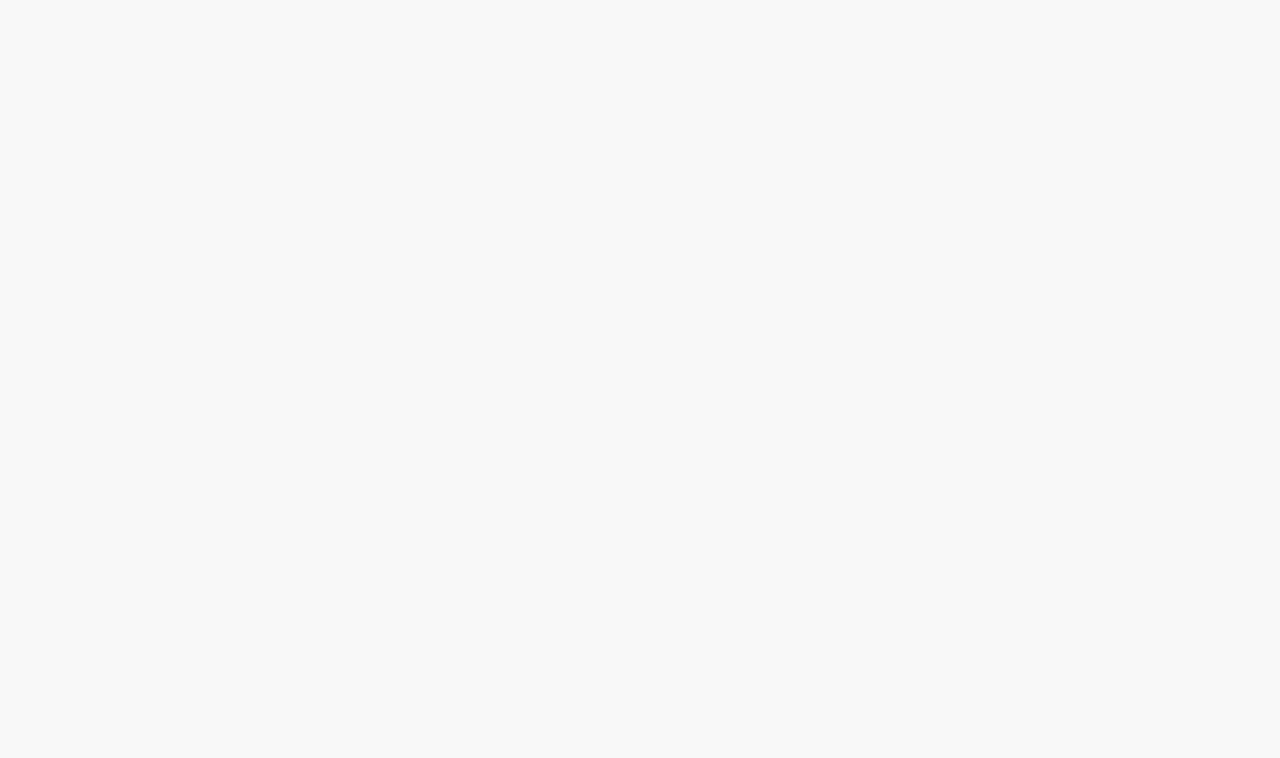
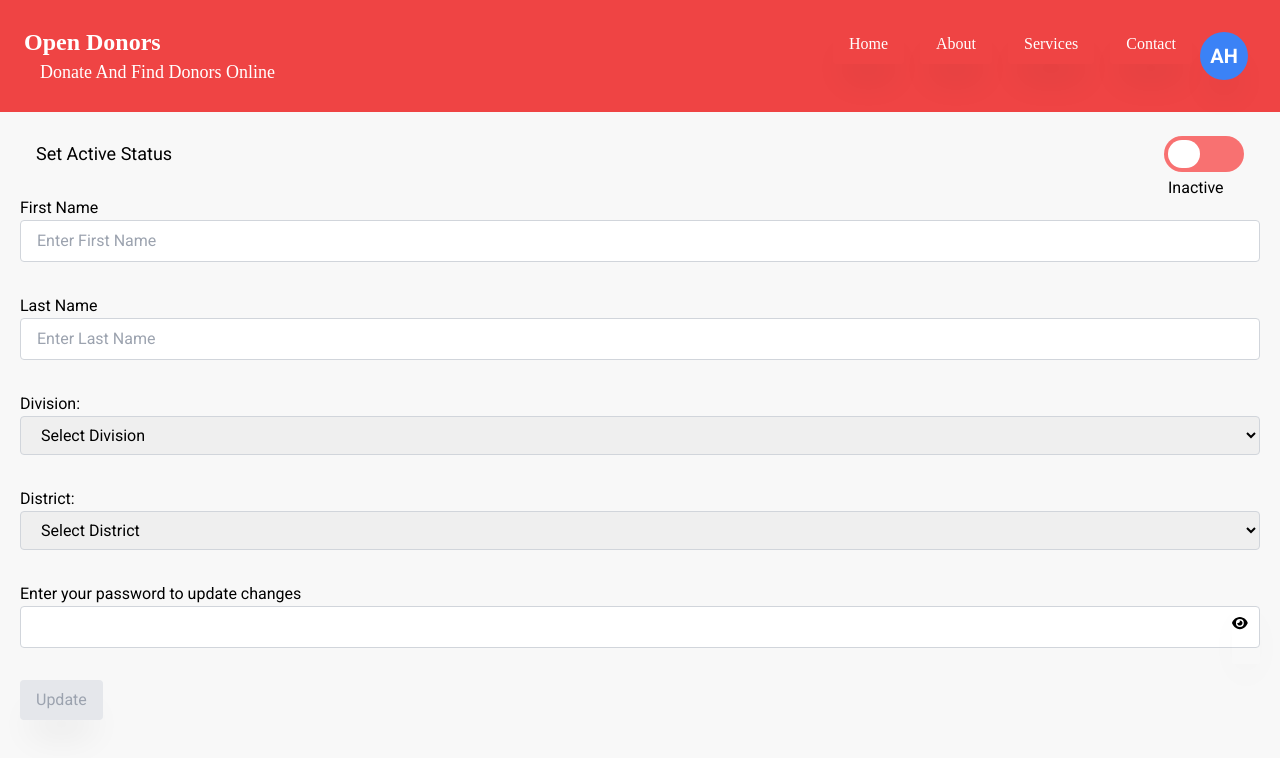
Before and after one commit to MdShafiqulSaymon/Open-Donors, a React (Create React App) app in the folder client/: page /editaccountinfo in a window 1280 px wide. Before the commit this address had no page. Shown: the top 758 px of the page. Built offline with nearby package versions, Linux system fonts and the light colour scheme.

Commit message:
edit account and change password pages created

```diff
--- a/client/src/App.js
+++ b/client/src/App.js
@@ -4,6 +4,8 @@ import SignUpPage from "./pages/SignUpPage";
 import CompleteReg from "./pages/CompleteReg";
 import Services from "./pages/Services";
 import Home from "./pages/Home";
+import EditAccountInfo from "./pages/EditAccountInfo";
+import ChangePassword from "./pages/ChangePassword";
 import { UserProvider, UserContext } from "./Contexts/UserContext";
 import "./App.css";
 function App() {
@@ -17,6 +19,8 @@ function App() {
 						<Route path="/" Component={Home} />
 						<Route path="/completereg" Component={CompleteReg} />
 						<Route path="/services" Component={Services} />
+						<Route path="/editaccountinfo" Component={EditAccountInfo} />
+						<Route path="/changepassword" Component={ChangePassword} />
 					</Routes>
 				</UserProvider>
 			</Router>
--- a/client/src/components/Buttons/AvaterIcon/AvatarIcon.js
+++ b/client/src/components/Buttons/AvaterIcon/AvatarIcon.js
@@ -32,6 +32,8 @@ const AvatarIcon = ({ firstName, lastName }) => {
       navigate("/signin");
     }
   };
+  const dropdownRef = useRef(null);
+
   return (
     <div
       className="relative m-2"
@@ -42,30 +44,24 @@ const AvatarIcon = ({ firstName, lastName }) => {
         {avatarText}
       </button>
       {isOpen && (
-				<div className="absolute right-0 mt-2 w-48 py-2 bg-white rounded-lg shadow-xl">
-					<div className="flex justify-between items-center px-4 py-2">
-						<span className="text-sm text-black">
-							{isActive ? "Active" : "Inactive"}
-						</span>
         <div
-							onClick={handleActiveToggle}
-							className={`w-12 h-6 rounded-full p-1 ${
-								isActive ? "bg-green-400" : "bg-red-400"
-							}`}
+          id="dropdown"
+          ref={dropdownRef}
+          className="absolute right-0 mt-2 w-48 py-2 bg-white rounded-lg shadow-xl"
+          style={{ zIndex: 1000 }}
         >
-							<div
-								className={`transform ${
-									isActive ? "translate-x-6" : "translate-x-0"
-								} transition-transform duration-200 ease-in-out bg-white w-4 h-4 rounded-full`}
-							></div>
-						</div>
-					</div>
-					<a
+			<Link to = '/changepassword'
+            className="block px-4 py-2 text-sm text-black hover:bg-gray-200"
+            href="#"
+          >
+            Change Password
+          </Link>
+          <Link to = '/EditAccountInfo'
             className="block px-4 py-2 text-sm text-black hover:bg-gray-200"
             href="#"
           >
             Edit Account Information
-					</a>
+          </Link>
           {token ? (
             <Link>
               <a
--- a/client/src/components/Inputs/BloodGroupInput.js
+++ b/client/src/components/Inputs/BloodGroupInput.js
@@ -1,5 +1,5 @@
 import React from "react";
-const BloodGroupInput = ({ blood, handleBlood }) => {
+const BloodGroupInput = ({ blood, setBlood }) => {
 	const bloodGroups = [
 		" ",
 		"A+",
@@ -21,7 +21,7 @@ const BloodGroupInput = ({ blood, handleBlood }) => {
 				id="bloodGroup"
 				name="bloodGroup"
 				value={blood}
-				onChange={(e) => handleBlood(e.target.value)}
+				onChange={(e) => setBlood(e.target.value)}
 			>
 				{bloodGroups.map((group) => (
 					<option key={group} value={group}>
--- a/client/src/components/Inputs/PasswordInput.js
+++ b/client/src/components/Inputs/PasswordInput.js
@@ -112,8 +112,8 @@ export default function PasswordInput({ label, value, setValue, placeholder, oth
       >
         <FontAwesomeIcon icon={showPassword ? faEyeSlash : faEye} />
       </button>
-      {label === 'Password' && passwordStrength && <p className={`text-xs italic ${getPasswordStrengthColor()}`}>{passwordStrength}</p>}
-      {label === 'Confirm Password' && !isMatch && <p className="text-red-500 text-xs italic">Passwords do not match.</p>}
+      {label === 'Password' || label === 'Enter new password' && passwordStrength && <p className={`text-xs italic ${getPasswordStrengthColor()}`}>{passwordStrength}</p>}
+      {label === 'Confirm Password'|| label === 'Confirm new password' && !isMatch && <p className="text-red-500 text-xs italic">Passwords do not match.</p>}
     </div>
   )
 }
--- /dev/null
+++ b/client/src/pages/ChangePassword.js
@@ -0,0 +1,52 @@
+import React, { useEffect, useState } from "react";
+import PasswordInput from "../components/Inputs/PasswordInput";
+import Header from "../components/common/header/Header";
+import SubmitButton from "../components/Buttons/SubmitButton";
+const ChangePassword = ()=>{
+    const [oldpassword, setOldPassword] = useState('')
+    const [newpassword, setNewPassword] = useState('')
+    const [confirmPassword, setConfirmPassword] = useState('');
+    const [isFormValid, setIsFormValid] = useState(false);
+    const handleSubmit = (e) => {
+        e.preventDefault();
+      };
+      useEffect (()=>{
+        if(oldpassword && newpassword && confirmPassword){
+            setIsFormValid(true)
+        }
+        else{
+            setIsFormValid(false);
+        }
+      }, [oldpassword, newpassword, confirmPassword])
+    return(
+        <>
+      <Header />
+      <div className="mb-4"></div>
+      <form className="w-full pr-5 pl-5" onSubmit={handleSubmit}>
+
+        <div className="mb-4"></div>
+        <PasswordInput
+          label="Enter old password"
+          value={oldpassword}
+          setValue={setOldPassword}
+        />
+        <div className="mb-4"></div>
+        <PasswordInput
+          label="Enter new password"
+          value={newpassword}
+          setValue={setNewPassword}
+        />
+        <div className="mb-4"></div>
+        <PasswordInput
+          label="Confirm new password"
+          value={confirmPassword}
+          setValue={setConfirmPassword}
+          otherValue={newpassword}
+        />
+        <SubmitButton isFormValid={isFormValid} text="Change Password" />
+      </form>
+    </>
+    )
+
+}
+export default ChangePassword;
--- /dev/null
+++ b/client/src/pages/EditAccountInfo.js
@@ -0,0 +1,103 @@
+import React from "react";
+import { useState, useEffect } from "react";
+import Header from "../components/common/header/Header";
+import TextInput from "../components/Inputs/TextInput";
+import DivisionInput from "../components/Inputs/DivisionInput";
+import DistrictInput from "../components/Inputs/DistrictInput";
+import SubmitButton from "../components/Buttons/SubmitButton";
+import divisiondata from "../api/divisions.json";
+import districtdata from "../api/districts.json";
+import PasswordInput from "../components/Inputs/PasswordInput";
+const EditAccountInfo = () => {
+  const [FirstName, SetFirstName] = useState("");
+  const [LastName, SetLastname] = useState("");
+  const [divisionId, setDivisionID] = useState("");
+  const [district, setDistrict] = useState("");
+  const [isFormValid, setIsFormValid] = useState(false);
+  const [isActive, setIsActive] = useState(false);
+  const [password, setPassword] = useState("");
+  useEffect(() => {
+    if (FirstName && LastName && divisionId && district) {
+      setIsFormValid(true);
+    } else {
+      setIsFormValid(false);
+    }
+  }, [FirstName, LastName, divisionId, district]);
+  const handleActiveToggle = () => {
+    setIsActive(!isActive);
+  };
+  const handleDivisionChange = (value) => {
+    setDivisionID(value);
+  };
+  const handleDistrictChange = (value) => {
+    setDistrict(value);
+  };
+  const handleSubmit = (e) => {
+    e.preventDefault();
+  };
+  return (
+    <>
+      <Header />
+      <div className="mb-4"></div>
+      <form className="w-full pr-5 pl-5" onSubmit={handleSubmit}>
+        <div className="flex justify-between items-center px-4 py-2">
+          <span className="text-lg text-black">Set Active Status</span>
+          <div
+            onClick={handleActiveToggle}
+            className={`w-20 h-9 rounded-full p-1 ${
+              isActive ? "bg-green-400" : "bg-red-400"
+            }`}
+          >
+            <div
+              className={`transform ${
+                isActive ? "translate-x-9" : "translate-x-0"
+              } transition-transform duration-200 ease-in-out bg-white w-8 h-7 rounded-full`}
+            ></div>
+            <div className="mt-2">
+              {isActive ? <span className="">Active</span> : "Inactive"}
+            </div>
+          </div>
+        </div>
+        <div className="mb-4"></div>
+        <div className="mb-4">
+          <TextInput
+            className="mb-2"
+            label="First Name"
+            value={FirstName}
+            setValue={SetFirstName}
+            placeholder="Enter First Name"
+          />
+        </div>
+        <div className="mb-4"></div>
+        <TextInput
+          className="mb-2"
+          label="Last Name"
+          value={LastName}
+          setValue={SetLastname}
+          placeholder="Enter Last Name"
+        />
+        <div className="mb-4"></div>
+        <DivisionInput
+          className="mb-2"
+          divisions={divisiondata}
+          onChange={handleDivisionChange}
+        />
+        <div className="mb-4"></div>
+        <DistrictInput
+          className="mb-2"
+          districts={districtdata}
+          divisionId={divisionId}
+          onChange={handleDistrictChange}
+        />
+        <div className="mb-4"></div>
+        <PasswordInput
+          label="Enter your password to update changes"
+          value={password}
+          setValue={setPassword}
+        />
+        <SubmitButton isFormValid={isFormValid} text="Update" />
+      </form>
+    </>
+  );
+};
+export default EditAccountInfo;
```
Also changed, not shown: client/src/components/SignInForm.js (indentation only), client/src/components/SignUpform.js (indentation only), 1 other file (tests, documents, lock files or other folders). Lines whose indentation alone changed are shown as unchanged.
